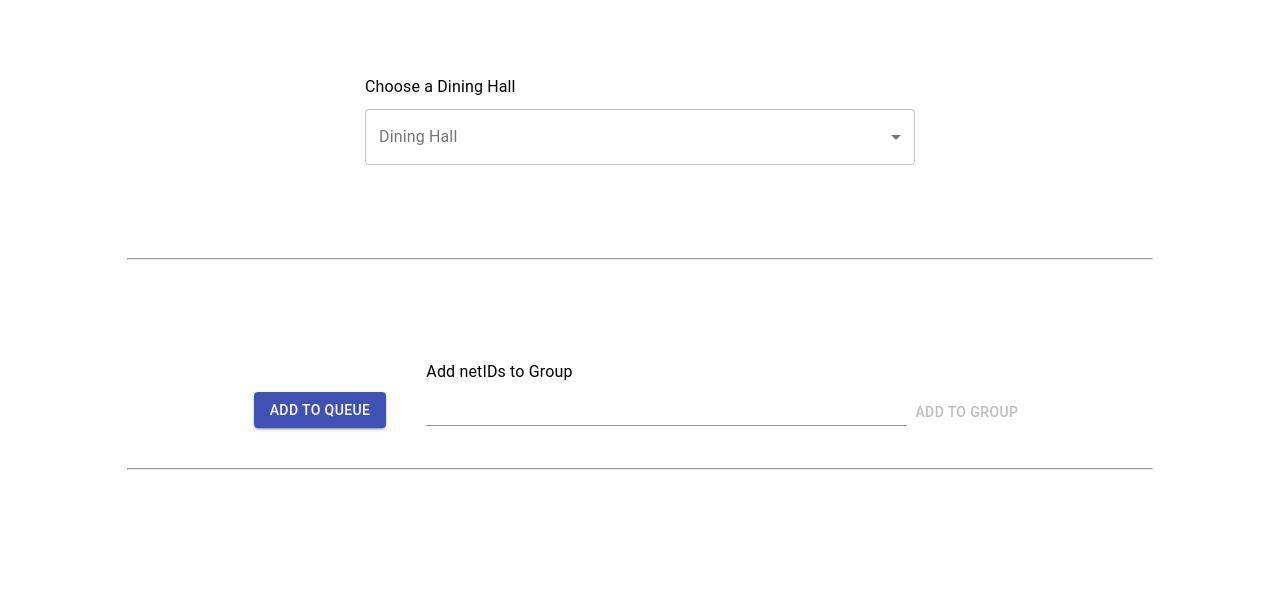
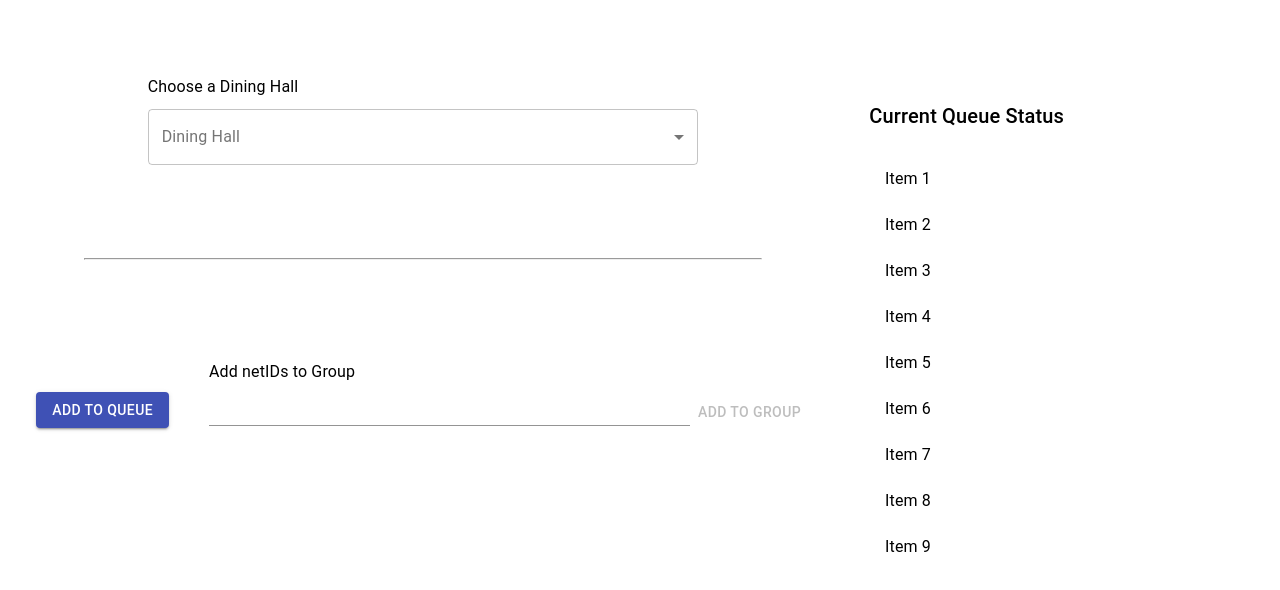
Before and after one commit to arjun75x/DormDash, a React (Create React App) app in the folder frontend/: page / in a window 1280 px wide. Shown: the top 590 px of the page. Built offline with nearby package versions, Linux system fonts and the light colour scheme.

Commit message:
added queue display

```diff
--- a/frontend/package.json
+++ b/frontend/package.json
@@ -4,12 +4,14 @@
   "private": true,
   "dependencies": {
     "@material-ui/core": "^4.11.0",
+    "@material-ui/icons": "^4.9.1",
     "@testing-library/jest-dom": "^4.2.4",
     "@testing-library/react": "^9.5.0",
     "@testing-library/user-event": "^7.2.1",
     "react": "^16.13.1",
     "react-dom": "^16.13.1",
-    "react-scripts": "3.4.1"
+    "react-scripts": "3.4.1",
+    "react-window": "^1.8.5"
   },
   "scripts": {
     "start": "react-scripts start",
--- a/frontend/src/queue/index.jsx
+++ b/frontend/src/queue/index.jsx
@@ -1,6 +1,8 @@
 import React, { useState } from "react";
 import QueueSelect from "./queueSelect";
 import QueueRequest from "./queueRequest";
+import QueueDisplay from "./queueDisplay";
+import Grid from '@material-ui/core/Grid';
 
 const dummyDiningHalls = ["PAR", "FAR", "BAR", "CAR"];
 const dummyDiningHallQueueSize = [3, 8, 4, 2];
@@ -10,6 +12,21 @@ var dummyDiningHallDict = {
   "BAR" : 4,
   "CAR" : 2
 };
+
+// example list, need to define how it'll look like when grabbed from DB
+// also should use some random UID for the ID component
+const list = [
+  {
+    id: 'a',
+    firstname: 'Robin',
+    lastname: 'Wieruch',
+  },
+  {
+    id: 'b',
+    firstname: 'Dave',
+    lastname: 'Davidds',
+  },
+];
 
 // will be spoofed later
 // var diningHallCurrentStatus = {
@@ -34,42 +51,10 @@ const Queue = () => {
   );
 
 
-  // const [inputNetId, setInputNetId] = useState("");
-  // const [groupNetIds, setGroupNetIds] = useState([]);
-/*
-  const handleInputChange = (event) => {
-    setInputNetId(event.target.value);
-  };
-
-  const handleDeleteNetIdFromGroup = (netId) => {
-    setGroupNetIds(groupNetIds.filter((id) => id !== netId));
-  };
-
-  const addNetIdToGroup = () => {
-    setGroupNetIds([...groupNetIds, inputNetId]);
-    setInputNetId("");
-  };
-*/
   const handleSelect = (event) => {
     setSelectedDiningHall(event.target.value);
     setQueueSize(dummyDiningHallDict[event.target.value]);
   };
-/*
-  const handleQueueRequest = (event) => {
-    // console.log(groupNetIds);
-    if(selectedDiningHall == ""){
-      console.log("choose somethin!");
-    }
-    else{
-      // console.log(selectedDiningHall);
-      updateDiningHallStatus((prevState)  => (
-        {...prevState,
-          [selectedDiningHall]: [...prevState[selectedDiningHall], groupNetIds]
-      }
-      ));
-    }
-  };
-*/
   const updateDHCallback = (groupNetIds) => {
     updateDiningHallStatus((prevState)  => (
       {...prevState,
@@ -81,6 +66,8 @@ const Queue = () => {
 
   return (
     <>
+    <Grid container spacing={3}>
+        <Grid item xs={8}>
           <QueueSelect
             diningHalls={diningHalls}
             selectedDiningHall={selectedDiningHall}
@@ -90,17 +77,15 @@ const Queue = () => {
           <hr style={{ width: "80%" }}></hr>
           <QueueRequest
             updateDHCallback={updateDHCallback}
-        //smh had to pass all these up because top level needs to work with groupNetIds
-        /*
-        handleQueueRequest={handleQueueRequest}
-        inputNetId={inputNetId}
-        groupNetIds={groupNetIds}
-        handleInputChange={handleInputChange}
-        handleDeleteNetIdFromGroup={handleDeleteNetIdFromGroup}
-        addNetIdToGroup={addNetIdToGroup}
-        */
           />
-      <hr style={{ width: "80%", height: "50%"}}></hr>
+        </Grid>
+        <Grid item xs={4}>
+          <QueueDisplay
+            list={list}
+            />
+        </Grid>
+
+      </Grid>
     </>
   );
 };
--- a/frontend/src/queue/queueDisplay/index.jsx
+++ b/frontend/src/queue/queueDisplay/index.jsx
@@ -1,17 +1,67 @@
 import React, { useState } from "react";
 import { withStyles } from "@material-ui/core/styles";
 import Box from "@material-ui/core/Box";
+import List from '@material-ui/core/List';
+import ListItem from '@material-ui/core/ListItem';
+import ListItemText from '@material-ui/core/ListItemText';
+import { FixedSizeList } from 'react-window';
 import Typography from "@material-ui/core/Typography";
-import InputLabel from "@material-ui/core/InputLabel";
+import Grid from '@material-ui/core/Grid';
 
 
+function renderRow(props) {
+    const { index, style } = props;
 
-// const QueueDisplay(,
+    return (
+      <ListItem button style={style} key={index}>
+        <ListItemText
+            primary={`Item ${index + 1}`}
+        />
+      </ListItem>
+    );
+}
+const QueueDisplay = ({list}
 
-// ) => {
-//     return (
+) => {
+    return (
+        <Box
+        display="flex"
+        marginTop="100px"
+        alignItems="center"
+        // justifyContent="left"
+        >
 
-//     );
-// };
+        <Grid container spacing={3}>
+            <Grid item xs={12}>
+                <Typography margin="20px 0" variant="h6">Current Queue Status</Typography>
+            </Grid>
+            <Grid item xs={12}>
+                <FixedSizeList height={400} width={300} itemSize={46} itemCount={200}>
+                    {renderRow}
+                </FixedSizeList>
+                    {/* <Box> */}
+                        {/* <List component="nav" aria-label="main mailbox folders">
+                        <ListItem button>
+                        <ListItemText
+                            primary="group 1"
+                            secondary="Bailey, Andrew"
+                        />
+                        </ListItem>
+                        <ListItem button>
+                        <ListItemText
+                            primary="group 2"
+                            secondary="Nayman, Arjun"
+                        />
+                        </ListItem>
+                    </List> */}
 
-// export default QueueDisplay;
+                    {/* </Box> */}
+
+
+            </Grid>
+        </Grid>
+    </Box>
+    );
+};
+
+export default QueueDisplay;
```
Also changed, not shown: frontend/src/queue/queueRequest/index.jsx (+0 -17 lines), 1 other file (tests, documents, lock files or other folders). Lines whose indentation alone changed are shown as unchanged.
